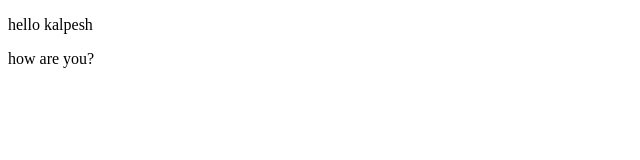
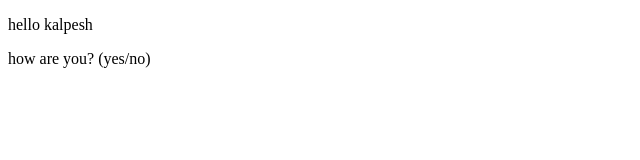
Before and after one commit to ahir0907/localrepo, a plain HTML site: page index.html in a window 1280 px wide. Shown: the full height of the page, 0-640 px from the left. Drawn offline with Linux system fonts and the light colour scheme.

Commit message:
add option

```diff
--- a/index.html
+++ b/index.html
@@ -7,6 +7,6 @@
 </head>
 <body>
     <p>hello kalpesh</p>
-    <p>how are you?</p>
+    <p>how are you? (yes/no)</p>
 </body>
 </html>
```
